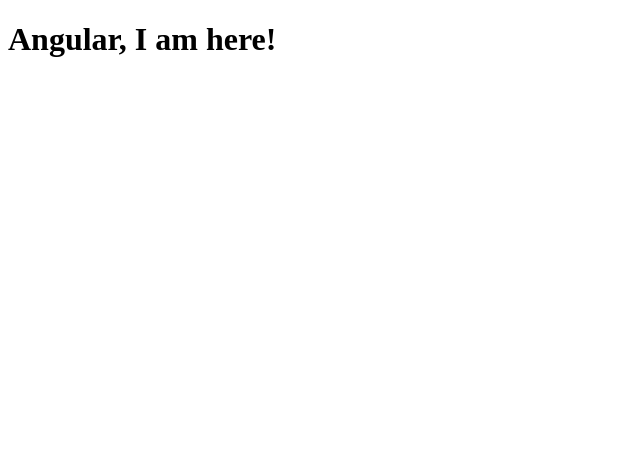
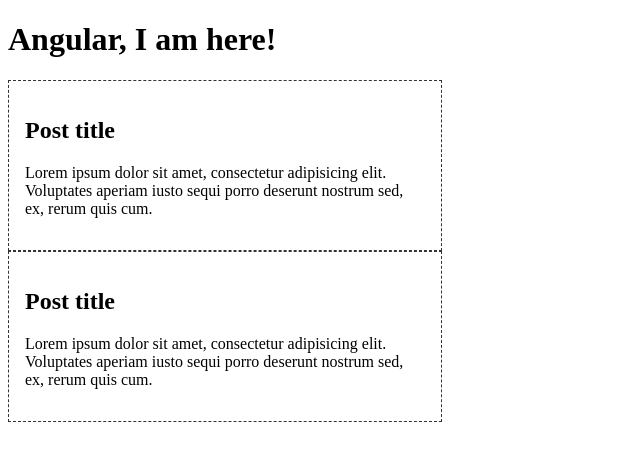
Before and after one commit to kydyrsha/ng9, an Angular app in the folder angular-basics/: page / in a window 1280 px wide. Shown: the top 460 px of the page, without its empty margins (0-640 px from the left). Built offline with nearby package versions, Linux system fonts and the light colour scheme.

Commit message:
component post

```diff
--- a/angular-basics/src/app/app.component.html
+++ b/angular-basics/src/app/app.component.html
@@ -1 +1,3 @@
 <h1>Angular, I am here!</h1>
+<app-post></app-post>
+<app-post></app-post>
--- a/angular-basics/src/app/app.module.ts
+++ b/angular-basics/src/app/app.module.ts
@@ -2,10 +2,12 @@
 import { NgModule } from '@angular/core';
 
 import { AppComponent } from './app.component';
+import { PostComponent } from './post/post.component';
 
 @NgModule({
   declarations: [
-    AppComponent
+    AppComponent,
+    PostComponent
   ],
   imports: [
     BrowserModule
--- /dev/null
+++ b/angular-basics/src/app/post/post.component.css
@@ -0,0 +1,5 @@
+.post {
+  padding:1rem;
+  width:400px;
+  border: 1px dashed #333333;
+}
--- /dev/null
+++ b/angular-basics/src/app/post/post.component.html
@@ -0,0 +1,4 @@
+<div class="post">
+  <h2>Post title</h2>
+  <p>Lorem ipsum dolor sit amet, consectetur adipisicing elit. Voluptates aperiam iusto sequi porro deserunt nostrum sed, ex, rerum quis cum.</p>
+</div>
```
Also changed, not shown: angular-basics/src/app/post/post.component.ts (added, +8 -0 lines).
